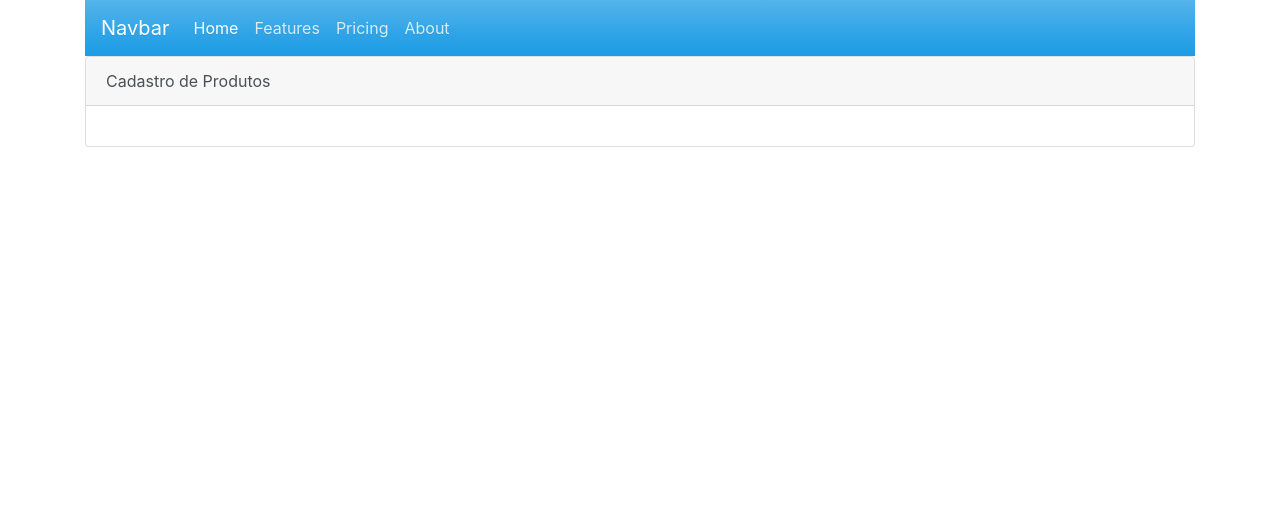
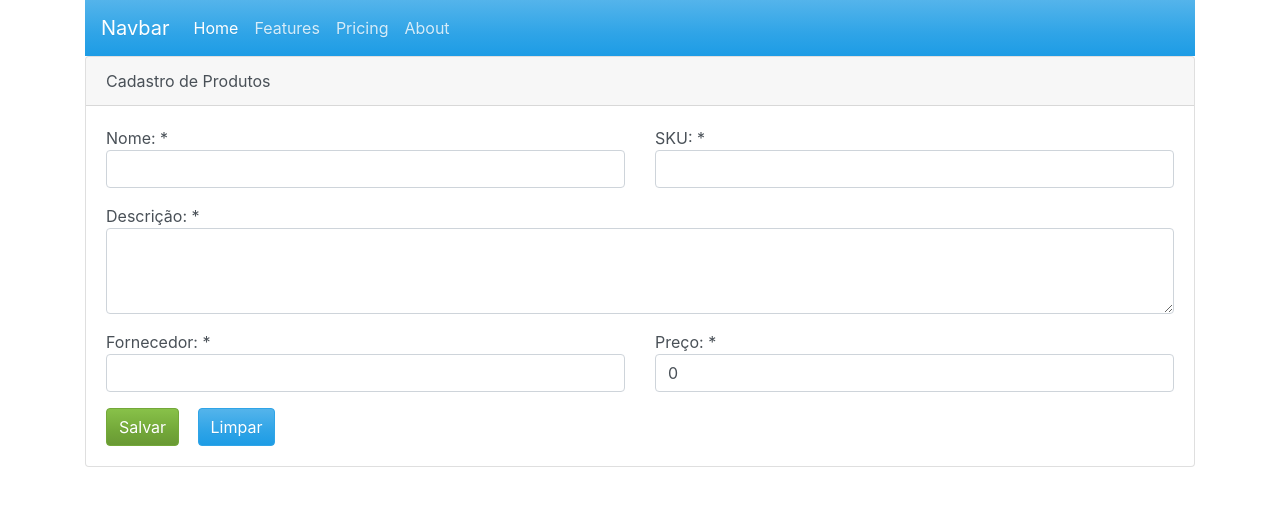
Before and after one commit to mm-silva/react-app, a React (Create React App) app: page /#/cadastro-produtos in a window 1280 px wide. Shown: the top 506 px of the page. Built offline with nearby package versions, Linux system fonts and the light colour scheme.

Commit message:
Form cadastro done

```diff
--- a/src/views/produtos/cadastro.js
+++ b/src/views/produtos/cadastro.js
@@ -2,6 +2,43 @@ import React from 'react';
 
 
 class CadastroProduto extends React.Component {
+
+
+	state = {
+		nome: '',
+		sku:  '',
+		descricao: '',
+		preco: 0,
+		fornecedor: ''
+		}
+
+
+	onChange = (event) => {
+
+		const valor = event.target.value;
+		const nomeDoCampo = event.target.name;
+
+		this.setState({ [nomeDoCampo]: valor});
+	}
+
+	onSubmit = (event) =>{
+
+		console.log(this.state);
+	}
+
+	limparCampos = () => {
+		this.setState({
+                nome: '',
+                sku:  '',
+                descricao: '',
+                preco: 0,
+                fornecedor: ''
+                }
+);
+	}
+
+
+
 	render(){
 	   return (
 		<div className="card">
@@ -9,7 +46,70 @@ class CadastroProduto extends React.Component {
 				Cadastro de Produtos
 			</div>
 			<div className="card-body">
+			   <div className="row">
+		            <div className="col-md-6">
+			    <div className="form-group">
+			   	<div className="label">
+				Nome: *
+				</div>
+                                <input type="text" value={this.state.nome} name="nome" onChange={this.onChange} className="form-control"/>
+			     </div>
+			     </div>
 
+			  <div className="col-md-6">
+                            <div className="form-group">
+                                <div className="label">
+                                SKU: *
+                                </div>
+                                <input type="text" value={this.state.sku} name="sku" onChange={this.onChange} className="form-control"/>
+                             </div>
+                             </div>
+
+			   </div>
+			   <div className="row">
+		   	      <div className="col-md-12">
+			      	<div className="form-group">
+				  <div className="label">
+				    Descrição: *
+				  </div>
+				   <textarea className="form-control" value={this.state.descricao} name="descricao" onChange={this.onChange} id="exampleFormControlTextarea1" rows="3"></textarea>
+				</div>
+			      </div>
+			   </div>
+
+			<div className="row">
+                            <div className="col-md-6">
+                            <div className="form-group">
+                                <div className="label">
+                                Fornecedor: *
+                                </div>
+                                <input type="text" value={this.state.fornecedor} name="fornecedor" onChange={this.onChange} className="form-control"/>
+                             </div>
+                             </div>
+
+                          <div className="col-md-6">
+                            <div className="form-group">
+                                <div className="label">
+                                Preço: *
+                                </div>
+                                <input type="text" value={this.state.preco}  name="preco" onChange={this.onChange}className="form-control"/>
+                             </div>
+                             </div>
+
+                           </div>
+
+			  <div className="row">
+			  	<div className="col-md-1">
+				  <button onClick={this.onSubmit} className="btn btn-success">
+				  Salvar
+  				  </button>
+				</div>
+			   <div className="col-md-1">
+                                  <button className="btn btn-primary" onClick={this.limparCampos}>
+                                  Limpar
+                                  </button>
+                                </div>
+  			   </div>
 			</div>
 		</div>
          	);
```
